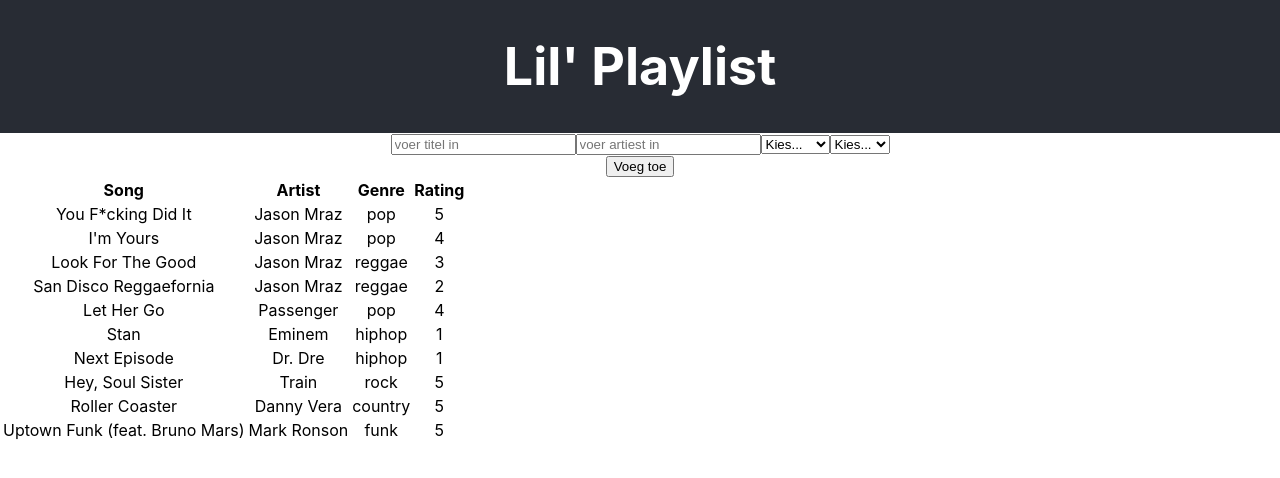
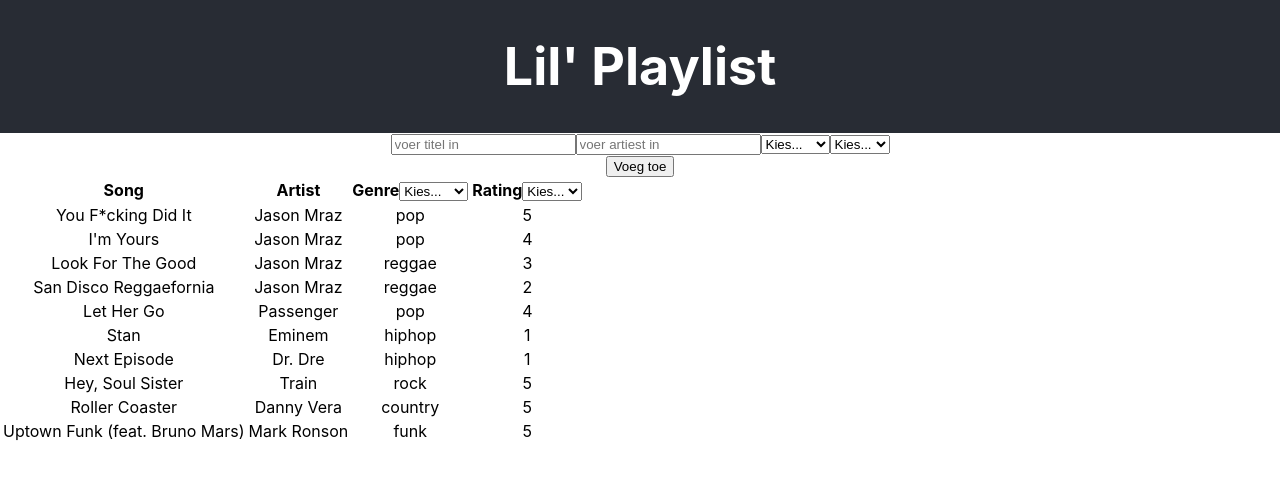
Before and after one commit to MMRijnsburger/Project-React-Lil-Playlist, a React (Create React App) app: page / in a window 1280 px wide. Shown: the top 478 px of the page. Built offline with nearby package versions, Linux system fonts and the light colour scheme.

Commit message:
add InputSelect to TableList

```diff
--- a/src/containers/TableList.js
+++ b/src/containers/TableList.js
@@ -1,5 +1,8 @@
 import React from 'react';
 import Table from '../components/Table/Table';
+import InputSelect from '../components/InputSelect';
+import GenreData from '../data/GenreData';
+import RatingData from '../data/RatingData';
 
 const TableList = (props) => {
     return (
@@ -8,12 +11,24 @@
                 <tr className="song-header">
                     <th className="song-row_item">Song</th>
                     <th className="song-row_item">Artist</th>
-                    <th className="song-row_item">Genre</th>
-                    <th className="song-row_item">Rating</th>
+                    <th className="song-row_item">Genre
+                    <InputSelect
+                            options={GenreData}
+                            onSelectChange={props.onFilterGenre}
+                        />
+                    </th>
+                    <th className="song-row_item">Rating
+                    <InputSelect
+                            options={RatingData}
+                            onSelectChange={props.onFilterRating}
+                        />
+                    </th>
                 </tr>
             </thead>
-
-            <Table items={props.list} />
+            <Table
+                items={props.list}
+                onDelete={props.onSongDelete}
+            />
         </table>
     )
 }
```
